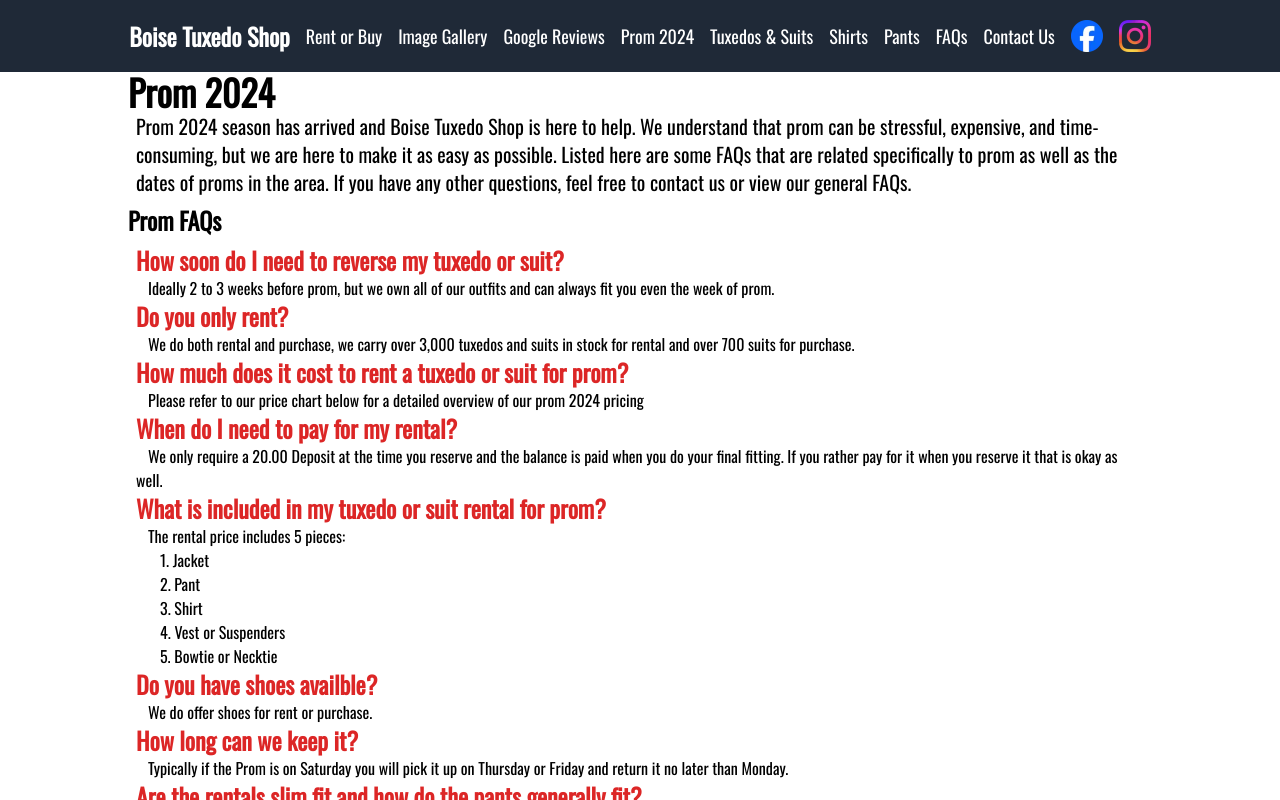
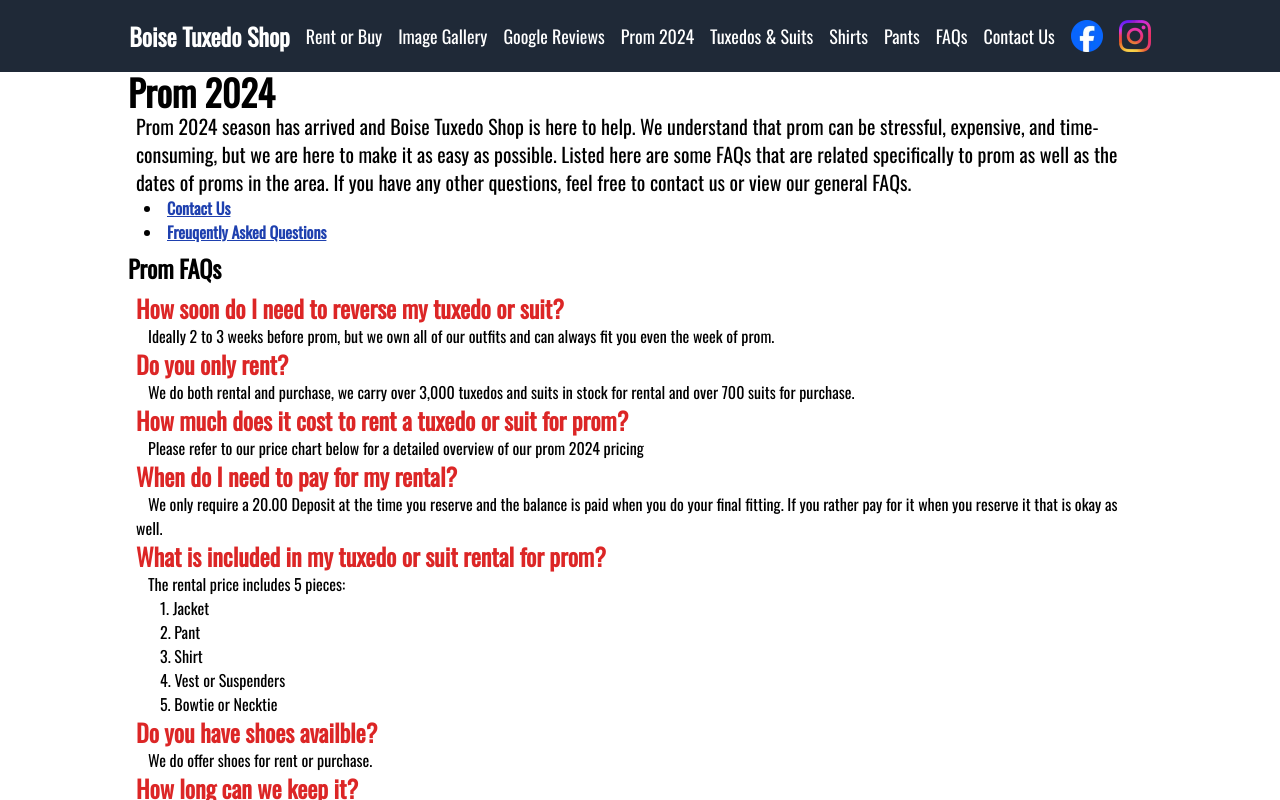
Before and after one commit to ChaseLee21/boise-tuxedo-shop-vue, a Vue app: page /Prom in a window 1280 px wide. Shown: the top 800 px of the page. Built offline with nearby package versions, Linux system fonts and the light colour scheme.

Commit message:
passed the links array to the header component

```diff
--- a/src/views/Prom.vue
+++ b/src/views/Prom.vue
@@ -12,7 +12,7 @@
             <router-link class="text-blue-900 font-bold underline" to="/Faq">view our general FAQs</router-link>.
         </p>
     </header> -->
-    <Header :title = headerProps.title :content = headerProps.content />
+    <Header :title = headerProps.title :content = headerProps.content :links = headerProps.links />
     <main class="xl:w-[80vw] xl:flex xl:flex-col xl:m-auto">
         <section>
             <h2 class="text-xl lg:text-2xl font-bold py-2">Prom FAQs</h2>
@@ -140,9 +140,16 @@
     content: `Prom ${year} season has arrived and Boise Tuxedo Shop is here to help.
     We understand that prom can be stressful, expensive, and time-consuming, but we are here to make it as easy as possible.
     Listed here are some FAQs that are related specifically to prom as well as the dates of proms in the area.
-    If you have any other questions, feel free to
-    <router-link to="/Contact">contact us</router-link> or
-    <router-link to="/Faq">view our general FAQs</router-link>.`
+    If you have any other questions, feel free to contact us or view our general FAQs.`,
+    links: [
+        {
+            text: "Contact Us",
+            url: "/Contact"
+        },
+        {
+            text: "Freuqently Asked Questions",
+            url: "/Faq"
+        }]
 }
 
 const prom = {
```
